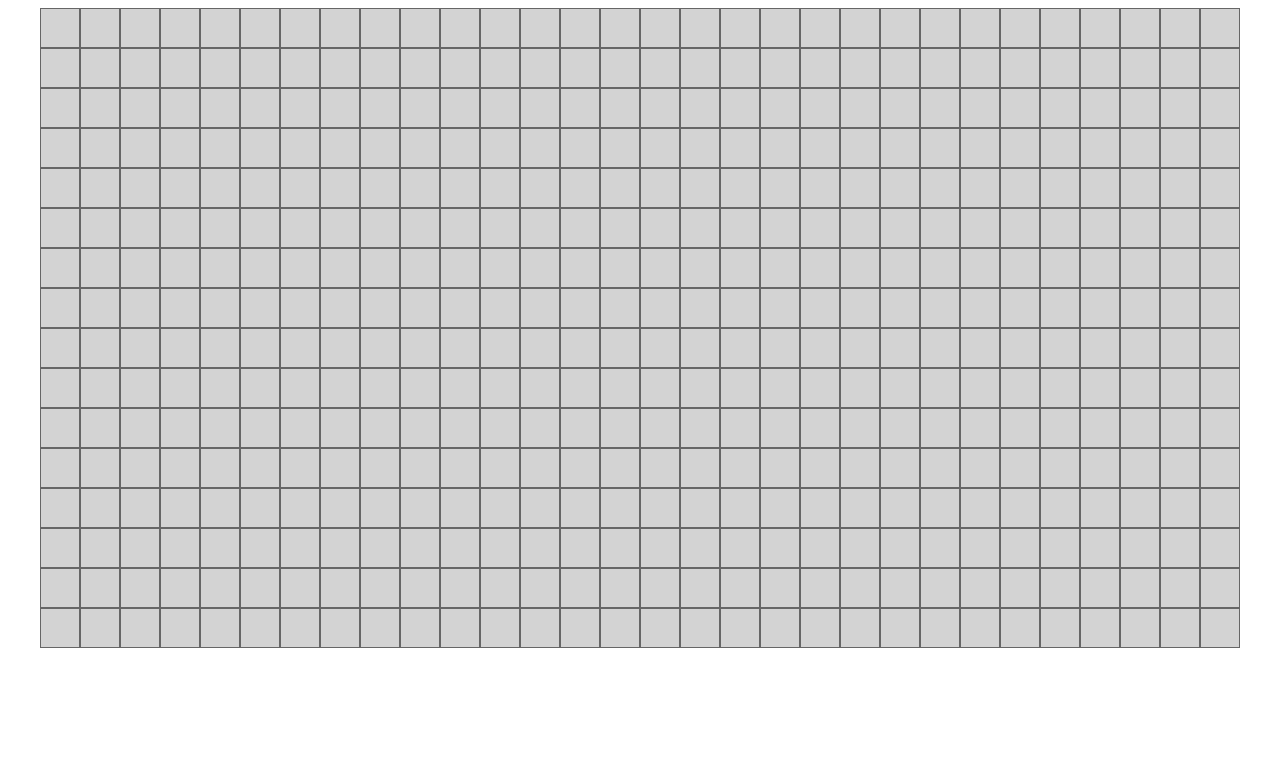
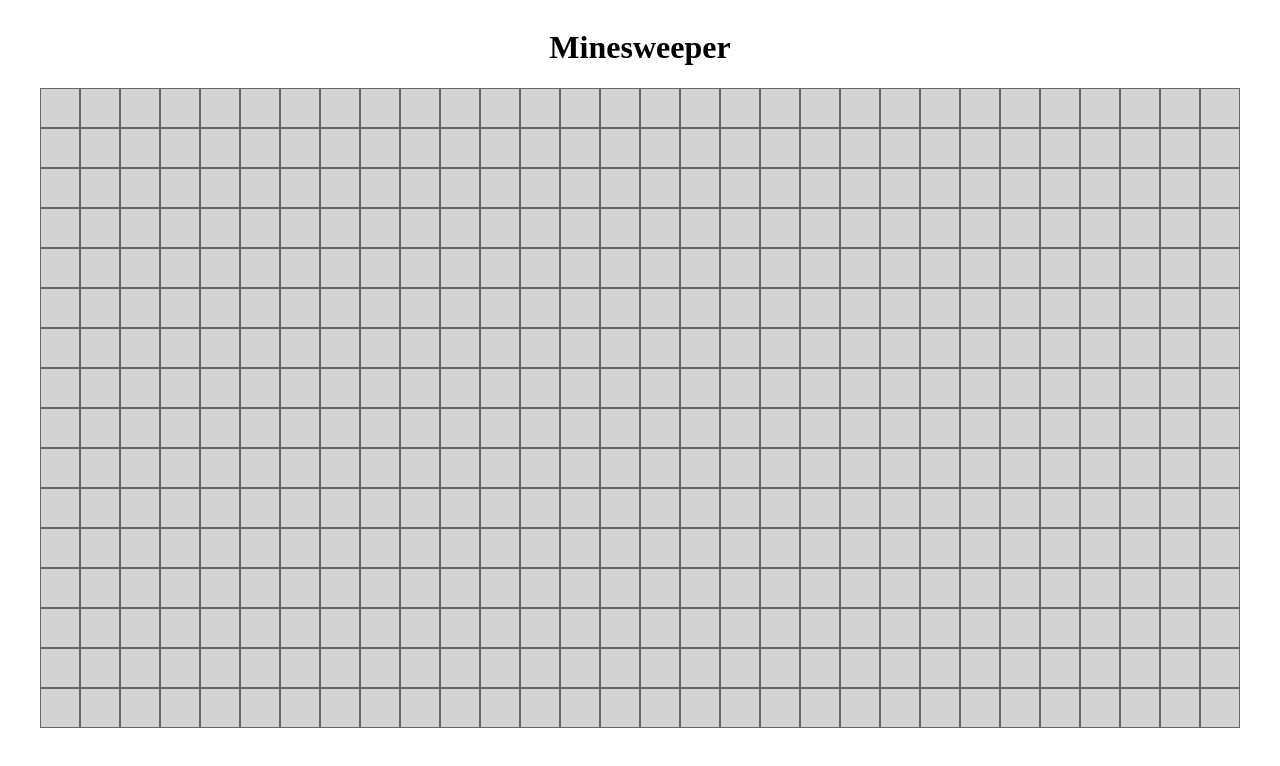
Before and after one commit to KnutStorvestre/minesweeper, a React (Vite) app: page / in a window 1280 px wide. Shown: the top 766 px of the page. Built offline with nearby package versions, Linux system fonts and the light colour scheme; a web font is replaced by a local one.

Commit message:
Created a todo-list

```diff
--- a/src/App.tsx
+++ b/src/App.tsx
@@ -17,8 +17,21 @@ export default function App() {
 
   const grid = generateBoard(numRows, numColumns, numMines);
 
+  // TODO Board component:
+  // Implement a game over state
+  // Implement a win state
+  // sprite for mine
+
+  // TODO Header component:
+  // number flags left
+
+  // Bonus:
+  // Add extra realism
+  // score board - but no nasty names
+
   return (
     <div className="board-container">
+      <h1>Minesweeper</h1>
       <Board numRows={numRows} numCols={numColumns} grid={grid} />
     </div>
   );
```
